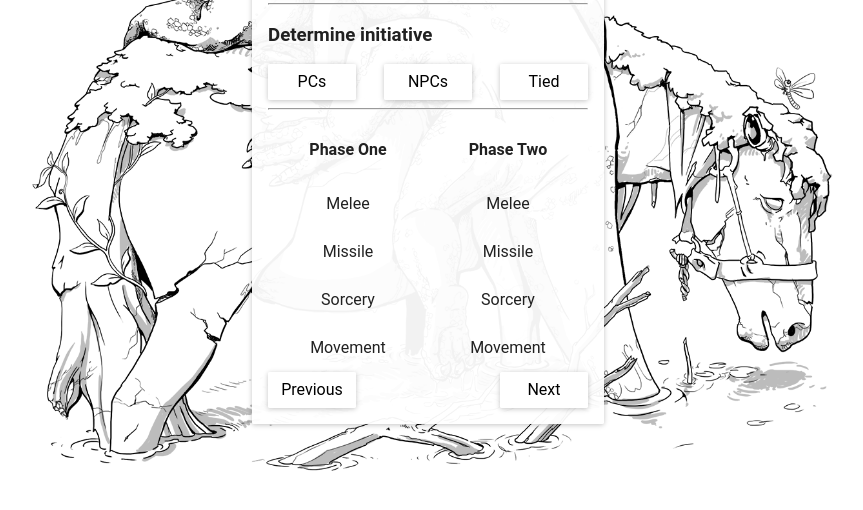
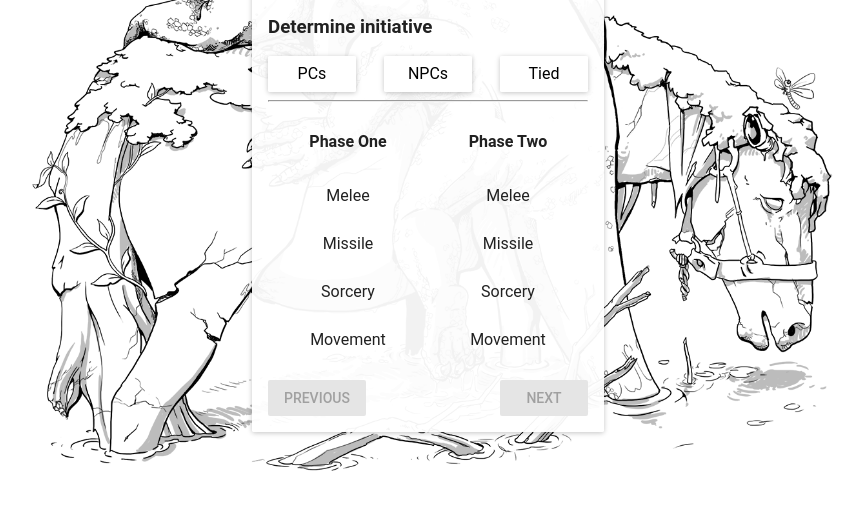
Before and after one commit to JohnAnthony/assh-combat-tracker, a React app: page / in a window 1280 px wide. Shown: the part 280-790 px from the top of the page, without its empty margins (212-1075 px from the left). Built offline with nearby package versions, Linux system fonts and the light colour scheme; no server answers.

Commit message:
Disable buttons when not appropriate

```diff
--- a/public/style.css
+++ b/public/style.css
@@ -38,6 +38,7 @@ body {
 .phase-display {
 	display: flex;
 	flex-wrap: wrap;
+	margin-bottom: 1em;
 }
 
 .phase-display h4 {
--- a/src/index.js
+++ b/src/index.js
@@ -106,8 +106,16 @@ class App extends React.Component {
 					<div className={classFromPhase(8)}>Movement</div>
 				</div>
 				<div className="split-evenly">
-					<RaisedButton onClick={this.phaseDown}>Previous</RaisedButton>
-					<RaisedButton onClick={this.phaseUp}>Next</RaisedButton>
+					<RaisedButton
+						disabled={state.phase === 0}
+						onClick={this.phaseDown}
+						label="Previous"
+					/>
+					<RaisedButton
+						disabled={state.phase === 0}
+						onClick={this.phaseUp}
+						label="Next"
+					/>
 				</div>
 			</Paper>
 		</MuiThemeProvider>
```
